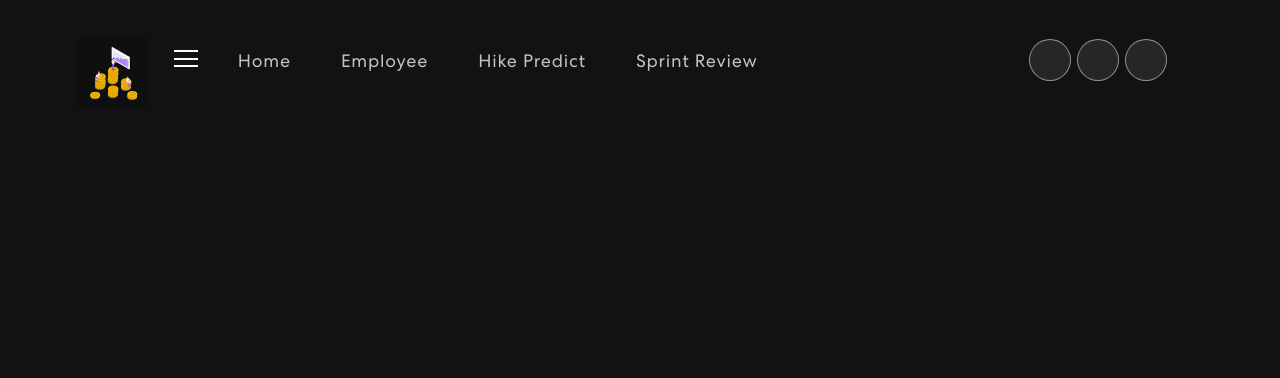
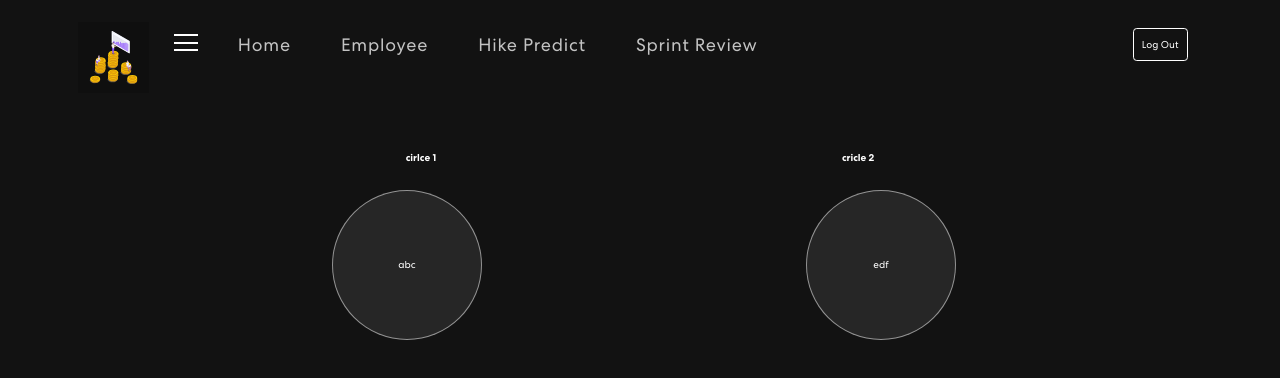
Before and after one commit to gowthamkumar-crypto/EmployeeHikeAndSalaryPredictionFrontEnd, a React (Create React App) app: page /home in a window 1280 px wide. Shown: the top 378 px of the page. Built offline with nearby package versions, Linux system fonts and the light colour scheme.

Commit message:
Kiddo will treat Kittu like a queen

```diff
--- a/src/App.css
+++ b/src/App.css
@@ -128,16 +128,6 @@ span.navbar-text {
   justify-content: center;
   line-height: 1;
   border: 1px solid rgba(255, 255, 255, 0.5);
-}
-.social-icon a::before {
-  content: "";
-  width: 42px;
-  height: 42px;
-  position: absolute;
-  background-color: #ffffff;
-  border-radius: 50%;
-  transform: scale(0);
-transition: 0.3s ease-in-out;
 }
 .social-icon a:hover::before {
   transform: scale(1);
@@ -275,3 +265,7 @@ border-color: transparent;
 .arrow {
   transform: translateY(-1px);
 }
+
+.btn:hover {
+  color: black !important;
+}
--- a/src/App.js
+++ b/src/App.js
@@ -8,6 +8,7 @@ import { BrowserRouter,Routes,Route } from 'react-router-dom';
 import SprintReview from './components/SprintReview';
 import HikePredict from './components/HikePredict';
 import Login from './components/Login';
+import Home from './components/Home';
 
 function App() {
   return (
@@ -15,7 +16,7 @@ function App() {
       <BrowserRouter>
         <Routes >
         <Route index path='/' element={<Login />} />
-          <Route path='/home' element={<NavBar/>}/>
+          <Route path='/home' element={<Home />}/>
           <Route path='/Employee' element={<Employee/>}/>
           <Route path='/NewEmployee' element={<NewEmployee/>}/>
           <Route path='/sprintReview' element={<SprintReview />} />
--- a/src/components/HikePredict.js
+++ b/src/components/HikePredict.js
@@ -117,9 +117,9 @@ const HikePredict = () => {
       <div class="row" style={{marginTop: '10px', marginLeft: '18%'}}>
         <button type="submit" class="btn" style={{background:"white",width:"21rem", marginLeft: '18%'}} onClick={hike} >Get Hike Prediction</button>
       </div>
-      <span className='salary-predicted-navbar-text'>
+      <span className='salary-predicted-navbar-text' style={{top: '-7%', right: '-3%', }}>
           {HikePrediction && <div className='salary-predicted-icon'>
-                <span>{HikePrediction}</span>
+                <span style={{width: '15rem', height: '15rem'}}>{HikePrediction}</span>
             </div>}
       </span>
       </>
--- /dev/null
+++ b/src/components/Home.js
@@ -0,0 +1,21 @@
+import { NavBar } from "./NavBar"
+import navIcon1 from '../assets/img/nav-icon1.svg';
+import navIcon2 from '../assets/img/nav-icon2.svg';
+
+const Home = () => {
+    return (
+        <div style={{display: 'flex', flexDirection: 'column'}}>
+        <NavBar />
+        <div style={{top: '15rem', position: 'relative', display: 'flex', justifyContent: 'space-evenly', marginBottom: '20px'}}>
+            <label>cirlce 1</label>
+            <label>cricle 2</label>
+        </div>
+            <div className='social-icon' style={{top: '15rem', position: 'relative', display: 'flex', justifyContent: 'space-evenly'}}>
+                <a style={{width: '15rem', height: '15rem', textDecoration: 'none', color: 'white'}} href='#'><imag src={navIcon1} alt="" />abc</a>
+                <a style={{width: '15rem', height: '15rem', textDecoration: 'none', color: 'white'}} href='#'><imag src={navIcon2} alt="" />edf</a>
+            </div>
+        </div>
+    )
+}
+
+export default Home;
--- a/src/components/NavBar.js
+++ b/src/components/NavBar.js
@@ -4,10 +4,6 @@ import Navbar from 'react-bootstrap/Navbar';
 import { useEffect, useState } from 'react';
 import {useNavigate} from 'react-router-dom';
 import logo from '../assets/img/logo.svg';
-import navIcon1 from '../assets/img/nav-icon1.svg';
-import navIcon2 from '../assets/img/nav-icon2.svg';
-import navIcon3 from '../assets/img/nav-icon3.svg';
-// import { Employee } from './Employee';
 
 export const NavBar = () => {
     const [scrolled,seScrolled] = useState(false);
@@ -40,13 +36,7 @@ export const NavBar = () => {
             <Nav.Link className='navbar-link' onClick={()=> navigate('/hikePredict')}>Hike Predict</Nav.Link>
             <Nav.Link className='navbar-link' onClick={()=> navigate('/sprintReview')}>Sprint Review</Nav.Link>
           </Nav>
-          <span className='navbar-text'>
-            <div className='social-icon'>
-                <a href='#'><imag src={navIcon1} alt="" /></a>
-                <a href='#'><imag src={navIcon2} alt="" /></a>
-                <a href='#'><imag src={navIcon3} alt="" /></a>
-            </div>
-          </span>
+          <button class="btn" style={{border: '1px solid white', padding: '8px', color: 'white'}} onClick={() => navigate('/')}>Log Out</button>
         </Navbar.Collapse>
       </Container>
     </Navbar>
```
